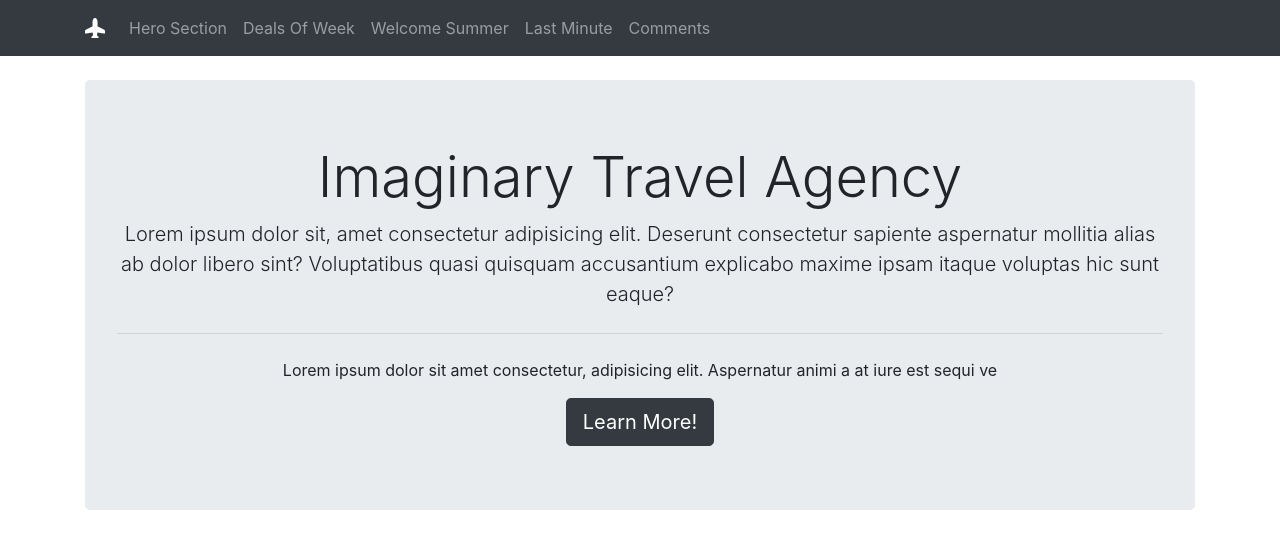
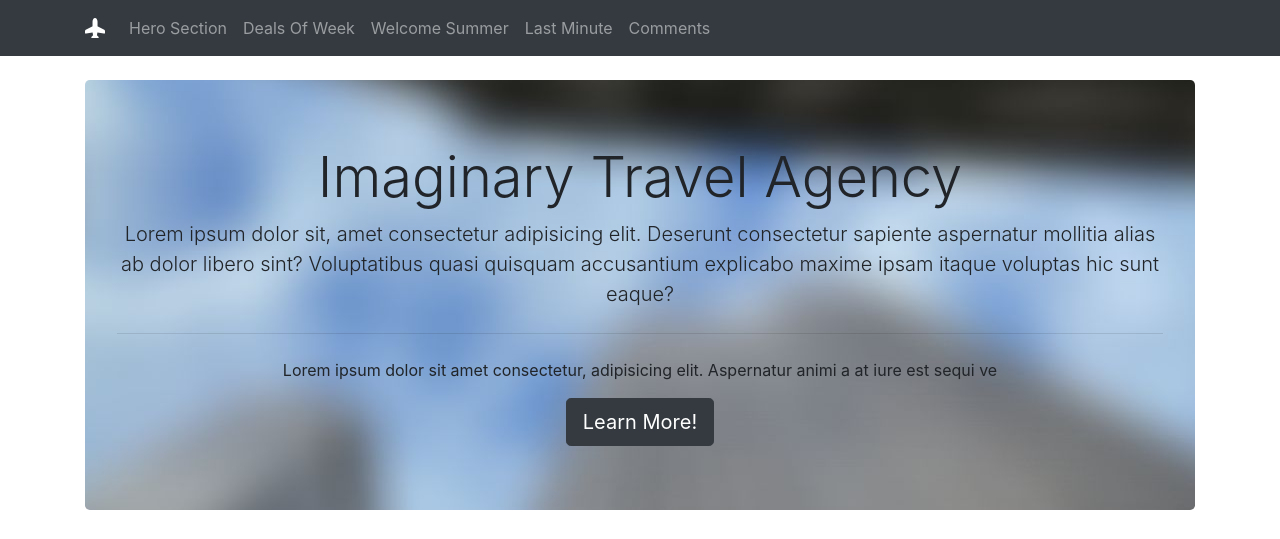
Before and after one commit to yasirozdemir/Bootstrap-Travel-Agency-Page, a plain HTML site: page index.html in a window 1280 px wide. Shown: the top 539 px of the page. Drawn offline with nearby package versions, Linux system fonts and the light colour scheme.

Commit message:
bg image added to jumbotron

```diff
--- a/style.css
+++ b/style.css
@@ -2,6 +2,12 @@
 
 html {
   scroll-behavior: smooth;
+}
+
+.jumbotron {
+  background-image: url(./assets/boston.jpg);
+  background-repeat: no-repeat;
+  background-position: center;
 }
 
 .overlay {
```
Also changed, not shown: assets/boston.jpg (added).
